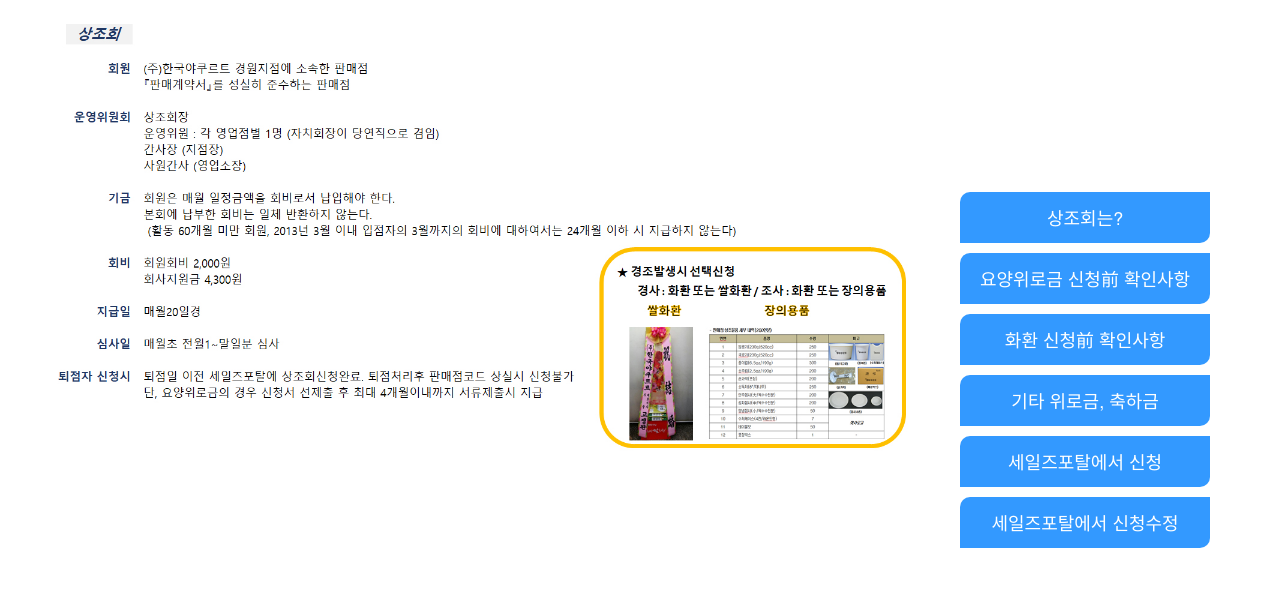
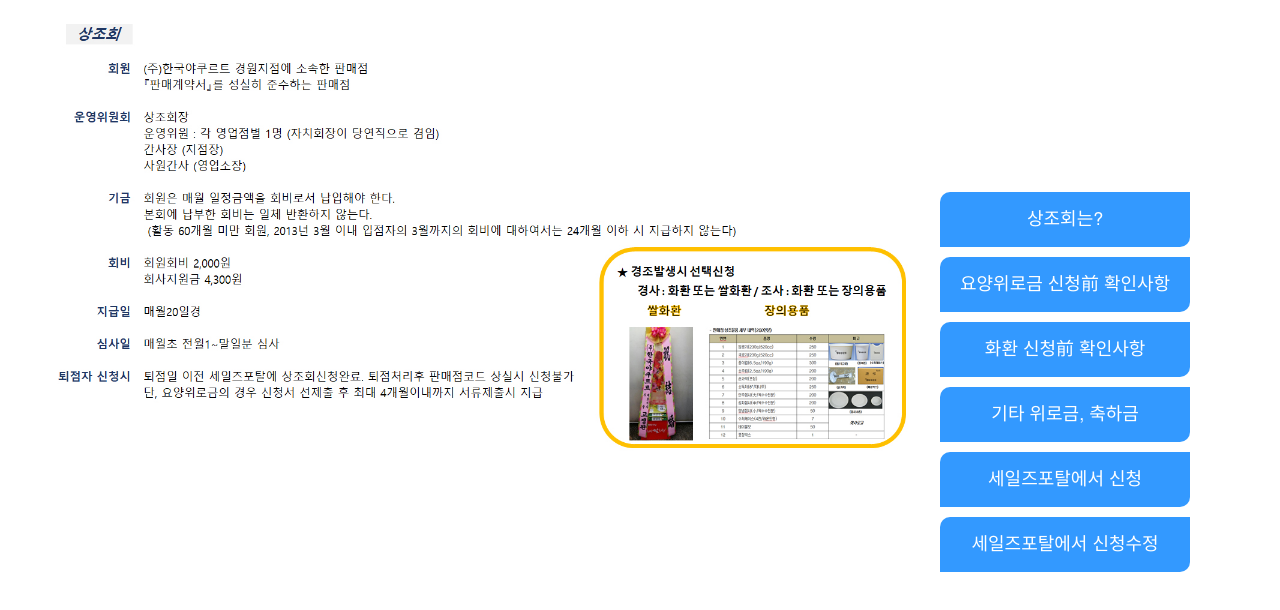
Before and after one commit to papillion8/papillion8.github.io, a plain HTML site: page sangjo/index.html in a window 1280 px wide. Drawn offline with Linux system fonts and the light colour scheme; a web font is replaced by a local one.

Commit message:
Add files via upload

```diff
--- a/sangjo/index.css
+++ b/sangjo/index.css
@@ -1,23 +1,23 @@
 
 
 
-#box{width: 300px;float: right;margin-top: 15%;}
-.menu01 {width: 100%; height: 30px; background-color: #3399ff; float: right; margin-bottom:10px; padding-left: 10px; padding-right:10px; padding-bottom: 20px;
+#box{width: 25%;float: right;margin-top: 15%; z-index: 2; position: relative;}
+.menu01 {width: 100%; height: 10%; background-color: #3399ff; float: right; margin-bottom:10px; padding-left: 10px; padding-right:10px; padding-bottom: 20px;
     border-top-left-radius: 10px; border-bottom-right-radius: 10px; text-align: center;}
 
-.menu02 {width: 100%; height: 30px; background-color: #3399ff; float: right; margin-bottom:10px; padding-left: 10px; padding-right:10px; padding-bottom: 20px;
+.menu02 {width: 100%; height: 10%; background-color: #3399ff; float: right; margin-bottom:10px; padding-left: 10px; padding-right:10px; padding-bottom: 20px;
     border-top-left-radius: 10px; border-bottom-right-radius: 10px; text-align: center;}
 
-.menu03 {width: 100%; height: 30px; background-color: #3399ff; float: right; margin-bottom:10px; padding-left: 10px; padding-right:10px; padding-bottom: 20px;
+.menu03 {width: 100%; height: 10%; background-color: #3399ff; float: right; margin-bottom:10px; padding-left: 10px; padding-right:10px; padding-bottom: 20px;
     border-top-left-radius: 10px; border-bottom-right-radius: 10px; text-align: center;}
 
-.menu04 {width: 100%; height: 30px; background-color: #3399ff; float: right; margin-bottom:10px;  padding-left: 10px; padding-right:10px; padding-bottom: 20px;
+.menu04 {width: 100%; height: 10%; background-color: #3399ff; float: right; margin-bottom:10px;  padding-left: 10px; padding-right:10px; padding-bottom: 20px;
     border-top-left-radius: 10px; border-bottom-right-radius: 10px; text-align: center;}
 
-.menu05 {width: 100%; height: 30px; background-color: #3399ff; float: right; margin-bottom:10px; padding-left: 10px; padding-right:10px; padding-bottom: 20px;
+.menu05 {width: 100%; height: 10%; background-color: #3399ff; float: right; margin-bottom:10px; padding-left: 10px; padding-right:10px; padding-bottom: 20px;
     border-top-left-radius: 10px; border-bottom-right-radius: 10px; text-align: center;}
 
-.menu06 {width: 100%; height: 30px; background-color: #3399ff; float: right; margin-bottom:10px; padding-left: 10px; padding-right:10px; padding-bottom: 20px;
+.menu06 {width: 100%; height: 10%; background-color: #3399ff; float: right; margin-bottom:10px; padding-left: 10px; padding-right:10px; padding-bottom: 20px;
     border-top-left-radius: 10px; border-bottom-right-radius: 10px; text-align: center;}
 
 
```
